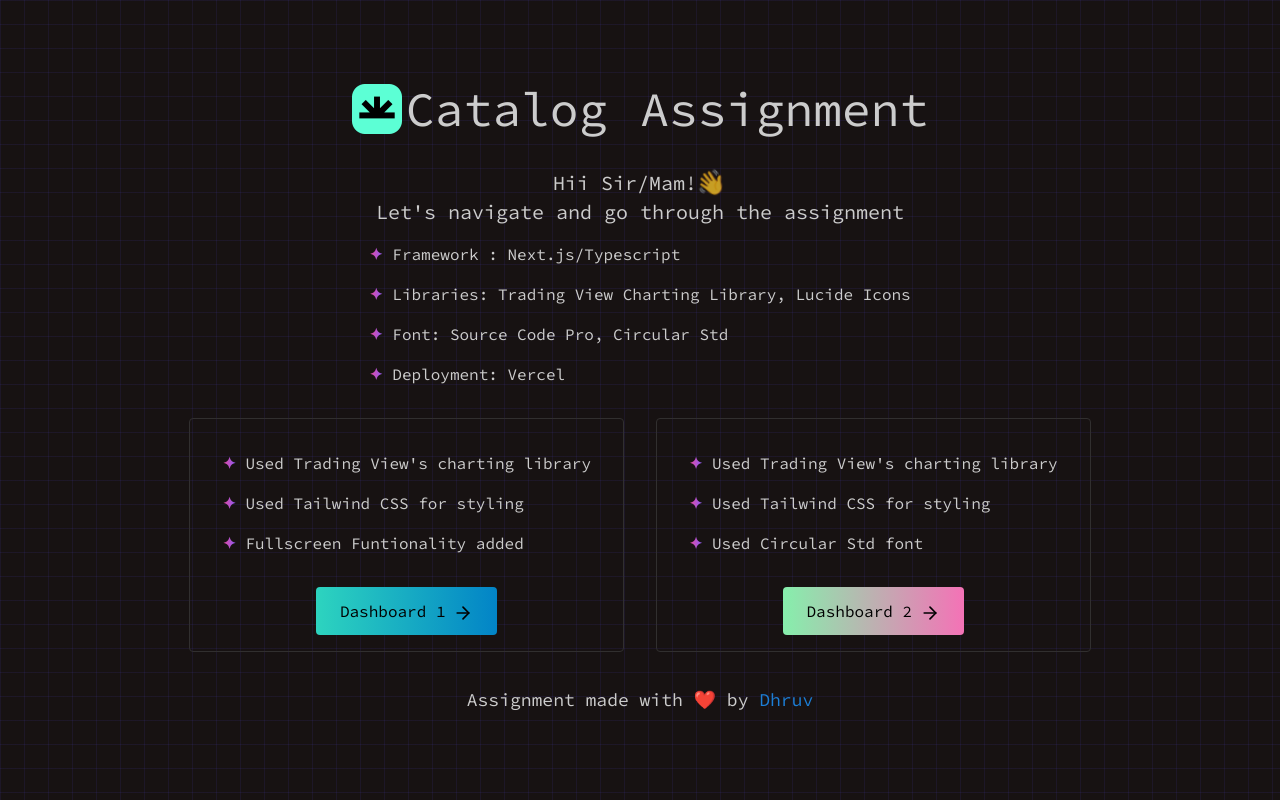
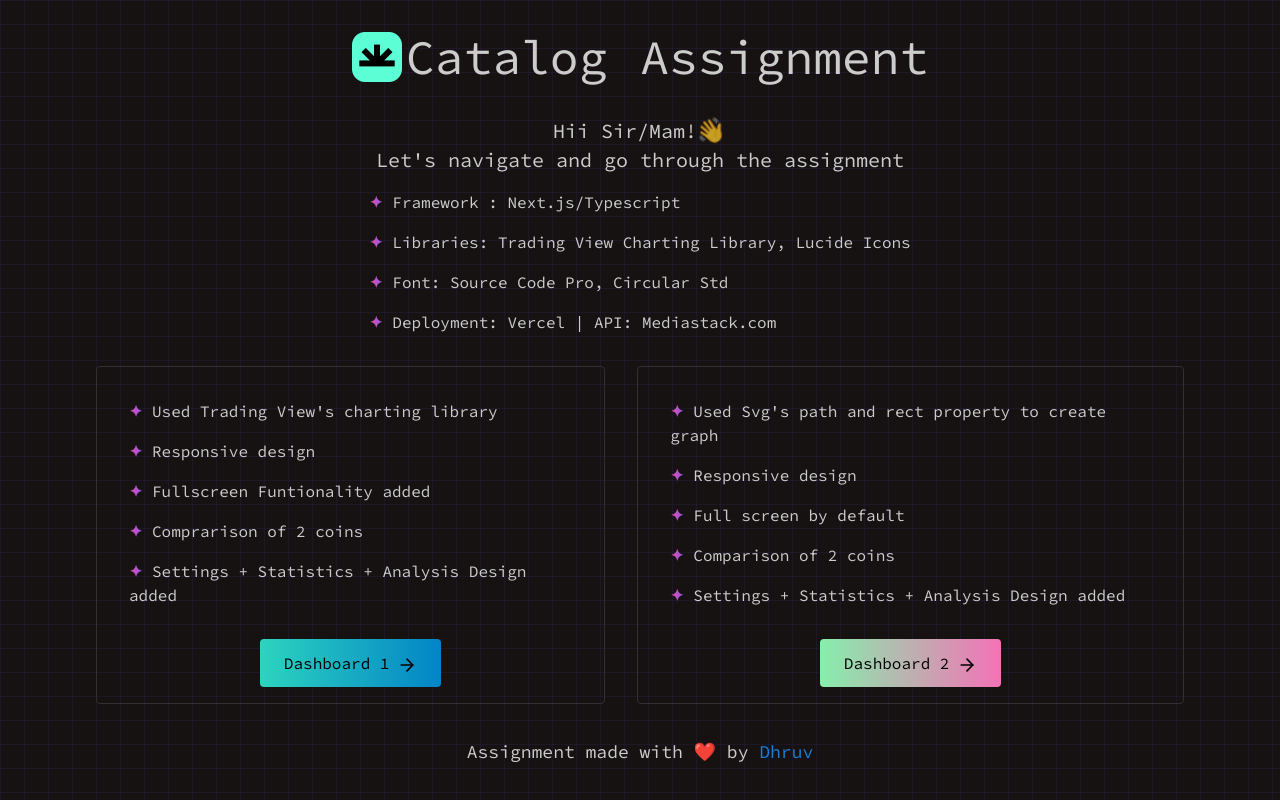
Before and after one commit to druvkotwani/assignment, a Next.js app: page / in a window 1280 px wide. Built offline with nearby package versions, Linux system fonts and the light colour scheme.

Commit message:
final content changes done + completed

```diff
--- a/src/app/page.tsx
+++ b/src/app/page.tsx
@@ -7,7 +7,23 @@
   "Framework : Next.js/Typescript",
   "Libraries: Trading View Charting Library, Lucide Icons",
   "Font: Source Code Pro, Circular Std",
-  "Deployment: Vercel",
+  "Deployment: Vercel | API: Mediastack.com",
+];
+
+const dashboard1 = [
+  "Used Trading View's charting library",
+  "Responsive design",
+  "Fullscreen Funtionality added",
+  "Comprarison of 2 coins",
+  "Settings + Statistics + Analysis Design added",
+];
+
+const dashboard2 = [
+  "Used Svg's path and rect property to create graph",
+  "Responsive design",
+  "Full screen by default",
+  "Comparison of 2 coins",
+  "Settings + Statistics + Analysis Design added",
 ];
 
 export default function Home() {
@@ -46,27 +62,15 @@
         <div className="flex items-center justify-center md:flex-row flex-col gap-8 ">
           <div className="px-4 py-2 md:p-4 md:px-8 rounded border border-[#312f2f] flex flex-col items-center justify-center gap-8">
             <ul className="flex flex-col gap-4 mt-4 text-[#ccc]">
-              <li>
+              {dashboard1.map((item, index) => (
+                <li key={index}>
                   {" "}
                   <span className="font-semibold bg-clip-text text-transparent bg-gradient-to-r from-pink-500 to-violet-500">
                     ✦
                   </span>{" "}
-                Used Trading View&apos;s charting library
+                  {item}
                 </li>
-              <li>
-                {" "}
-                <span className="font-semibold bg-clip-text text-transparent bg-gradient-to-r from-pink-500 to-violet-500">
-                  ✦
-                </span>{" "}
-                Used Tailwind CSS for styling
-              </li>
-              <li>
-                {" "}
-                <span className="font-semibold bg-clip-text text-transparent bg-gradient-to-r from-pink-500 to-violet-500">
-                  ✦
-                </span>{" "}
-                Fullscreen Funtionality added
-              </li>
+              ))}
             </ul>
 
             <Link
@@ -79,27 +83,15 @@
           </div>
           <div className="px-4 py-2 md:p-4 md:px-8 rounded border border-[#312f2f] flex items-center justify-center flex-col gap-8">
             <ul className="flex flex-col gap-4 mt-4 text-[#ccc]">
-              <li>
+              {dashboard2.map((item, index) => (
+                <li key={index}>
                   {" "}
                   <span className="font-semibold bg-clip-text text-transparent bg-gradient-to-r from-pink-500 to-violet-500">
                     ✦
                   </span>{" "}
-                Used Trading View&apos;s charting library
+                  {item}
                 </li>
-              <li>
-                {" "}
-                <span className="font-semibold bg-clip-text text-transparent bg-gradient-to-r from-pink-500 to-violet-500">
-                  ✦
-                </span>{" "}
-                Used Tailwind CSS for styling
-              </li>
-              <li>
-                {" "}
-                <span className="font-semibold bg-clip-text text-transparent bg-gradient-to-r from-pink-500 to-violet-500">
-                  ✦
-                </span>{" "}
-                Used Circular Std font
-              </li>
+              ))}
             </ul>
 
             <Link
```
Lines whose indentation alone changed are shown as unchanged.
